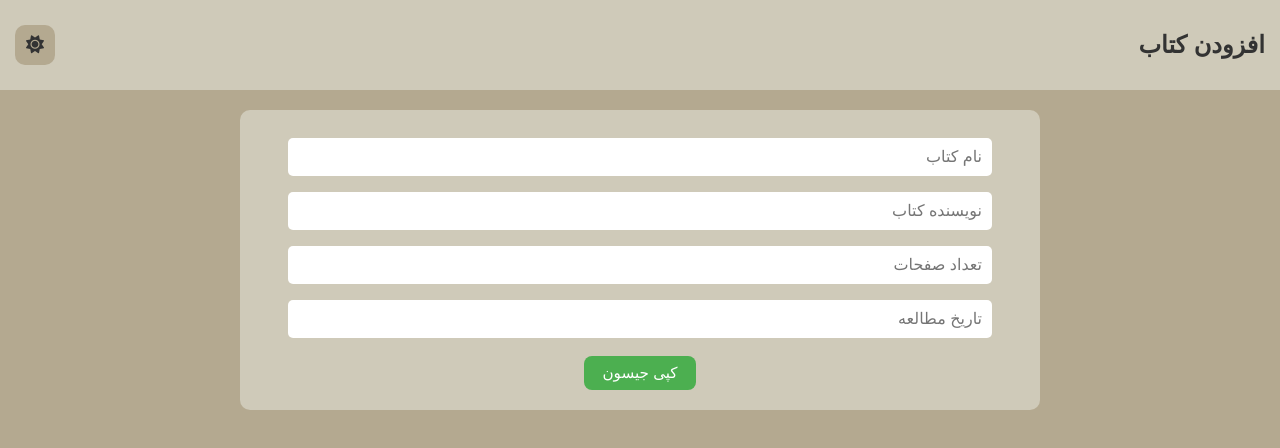
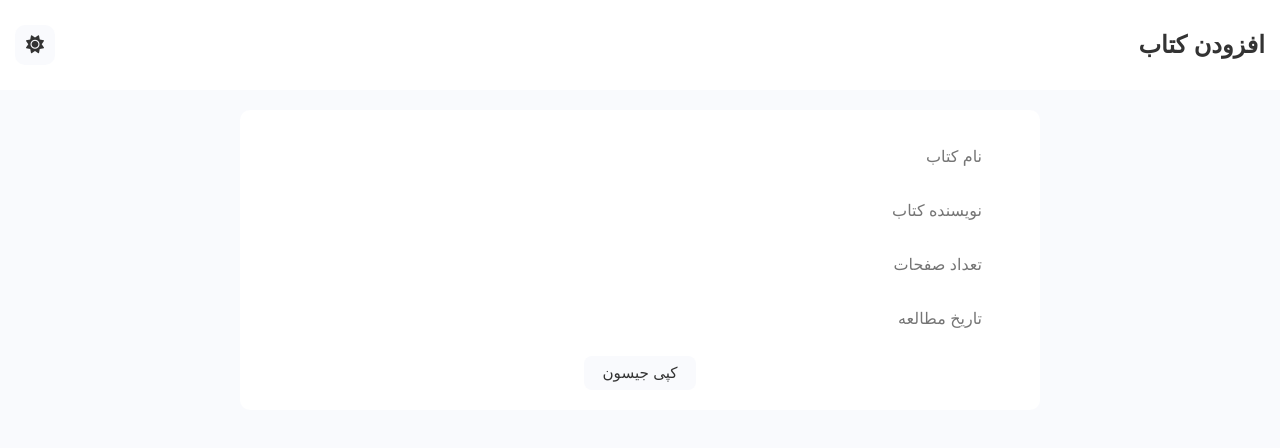
Before and after one commit to amuleo/amuleo-books, a plain HTML site: page add.html in a window 1280 px wide. Drawn offline with Linux system fonts and the light colour scheme; a web font is replaced by a local one.

Commit message:
Update add.html

```diff
--- a/add.html
+++ b/add.html
@@ -12,10 +12,12 @@
     }
 
     :root {
-      --bg: #b4a990;
-      --card: #cfcab9;
-      --border: #9e8e71;
+      --bg: #f9fafd;
+      --card: #ffffff;
+      --border: #e5e5e5;
       --text: #333;
+      --hover: #dbdce0;
+      --span: #9e8e71;  /* رنگ متن اسپن */
     }
 
     body {
@@ -100,13 +102,13 @@
       font-family: 'YekanBakh', sans-serif;
       border: none;
       border-radius: 8px;
-      background-color: #4caf50;
-      color: white;
+      background-color: var(--bg);
+      color: var(--text);
       cursor: pointer;
     }
 
     .card button:hover {
-      background-color: #449d48;
+      background-color: var(--hover);
     }
 
     .card .link-button {
@@ -118,8 +120,7 @@
     }
 
     .card .link-button:hover {
-      background-color: #4b3e38;
-      color: #b4a990;
+      background-color: var(--hover);
     }
 
     #message {
@@ -132,8 +133,9 @@
     body.dark {
       --bg: #212121;
       --card: #303030;
-      --border: #777;
+      --border: #666;
       --text: #f0f0f0;
+      --hover: #1a1a1c;
     }
 
     @media (max-width: 480px) {
```
